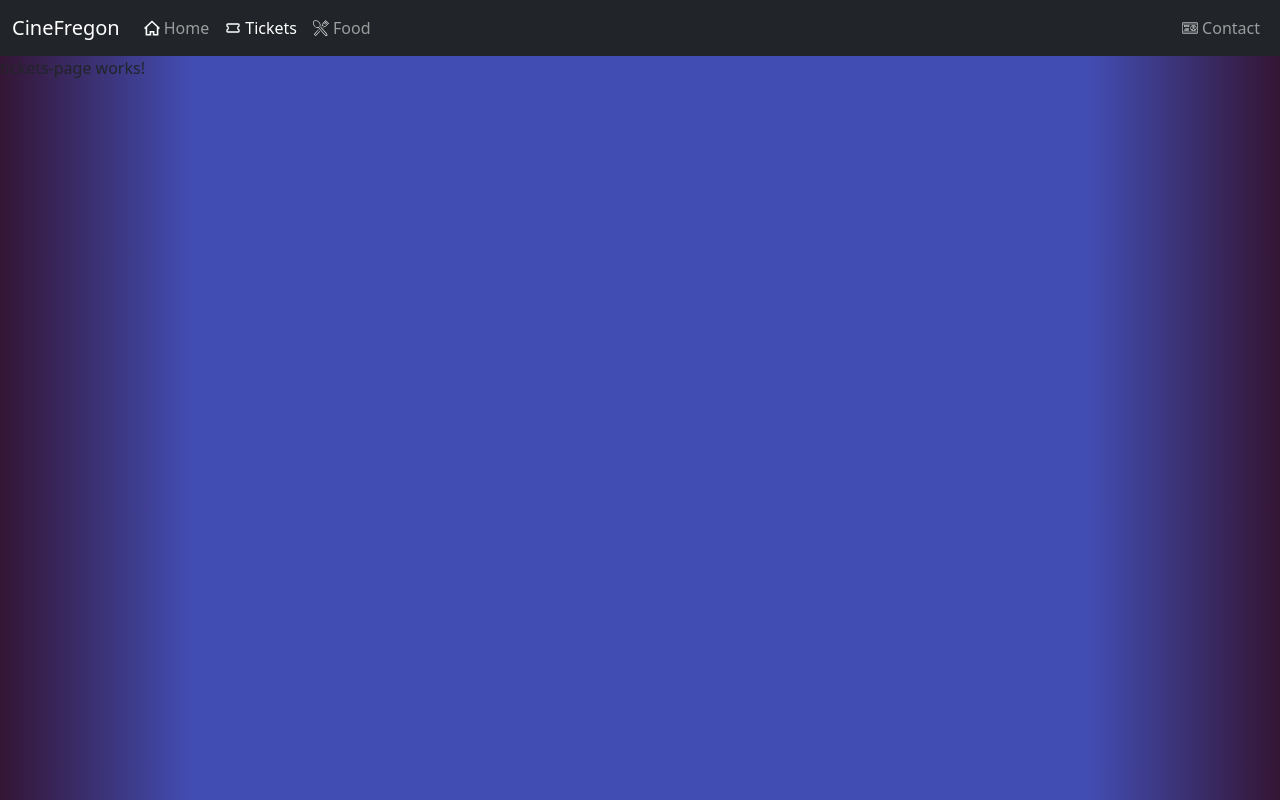
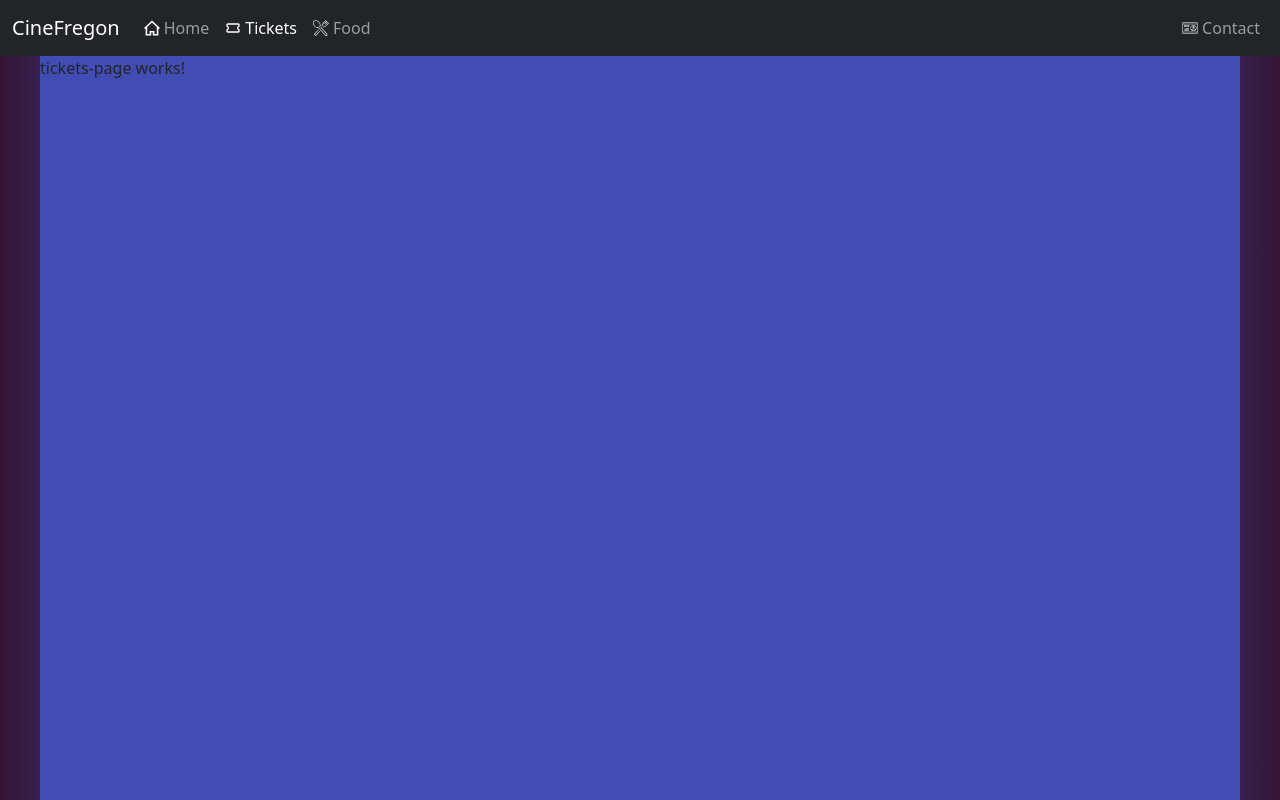
Before and after one commit to TeresaFlores/TrainingAngularATS, an Angular app: page /tickets in a window 1280 px wide. Built offline with nearby package versions, Linux system fonts and the light colour scheme.

Commit message:
extract article to root

```diff
--- a/src/app/app.component.html
+++ b/src/app/app.component.html
@@ -1,4 +1,6 @@
 <app-nav-bar></app-nav-bar>
 <main class="main-page-content">
-  <router-outlet></router-outlet>
+  <article>
+    <router-outlet></router-outlet>
+  </article>
 </main>
--- a/src/app/home-page/home-page.component.html
+++ b/src/app/home-page/home-page.component.html
@@ -1,4 +1,3 @@
-<article>
 <section class="container-fluid text-center pt-4">
   <h1>Welcome to CineFregon</h1>
   <p><em> a movie theater "bien chingon" </em></p>
@@ -57,4 +56,3 @@
     </div>
   </div>
 </section>
-</article>
```
Lines whose indentation alone changed are shown as unchanged.
